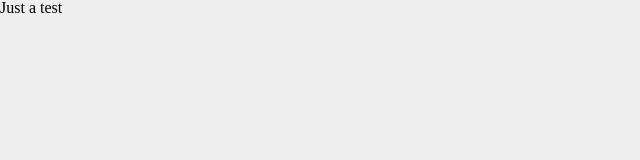
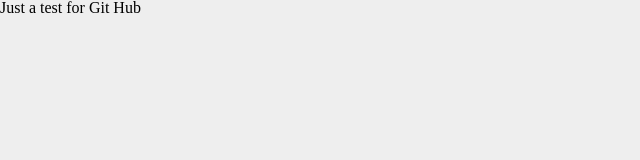
Before and after one commit to jogendradas09/myFirstGit, a plain HTML site: page index.html in a window 1280 px wide. Shown: the full height of the page, 0-640 px from the left. Drawn offline with nearby package versions, Linux system fonts and the light colour scheme.

Commit message:
few chages

```diff
--- a/index.html
+++ b/index.html
@@ -7,6 +7,6 @@
 </head>
 	<body>
 <label id="label"></label>
-Just a test
+Just a test for Git Hub
 	</body>
 </html>
```
